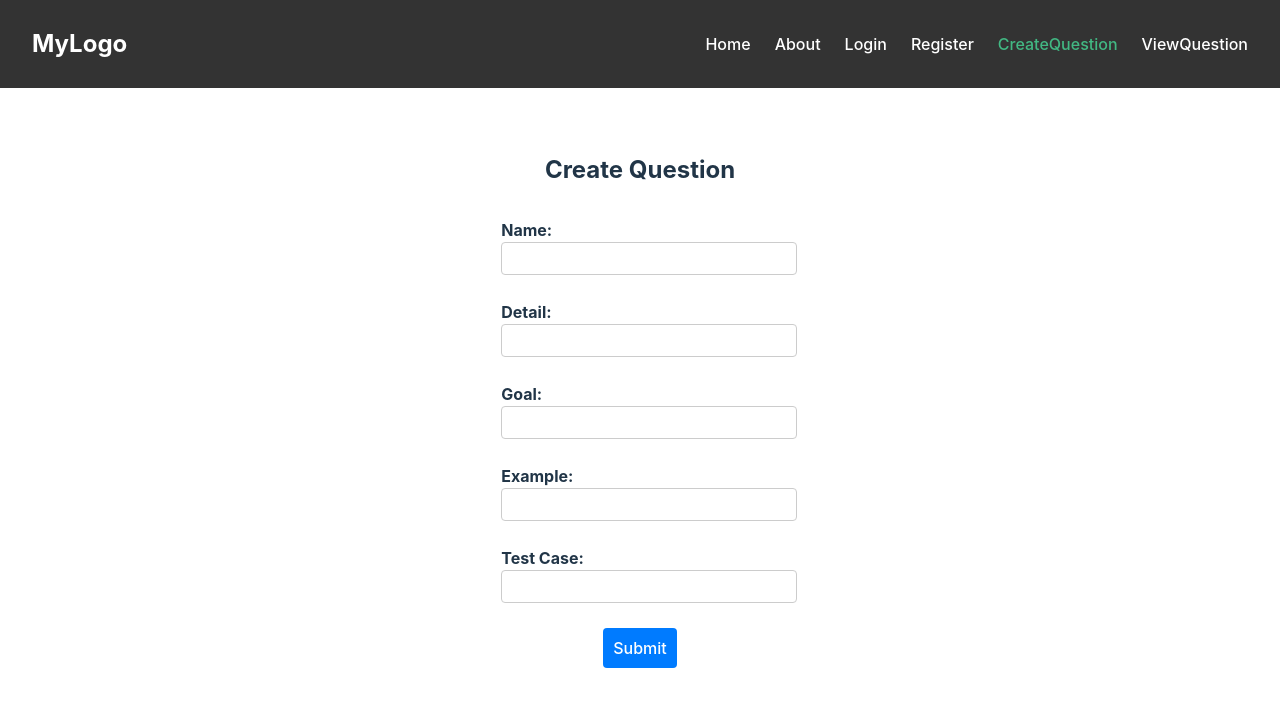
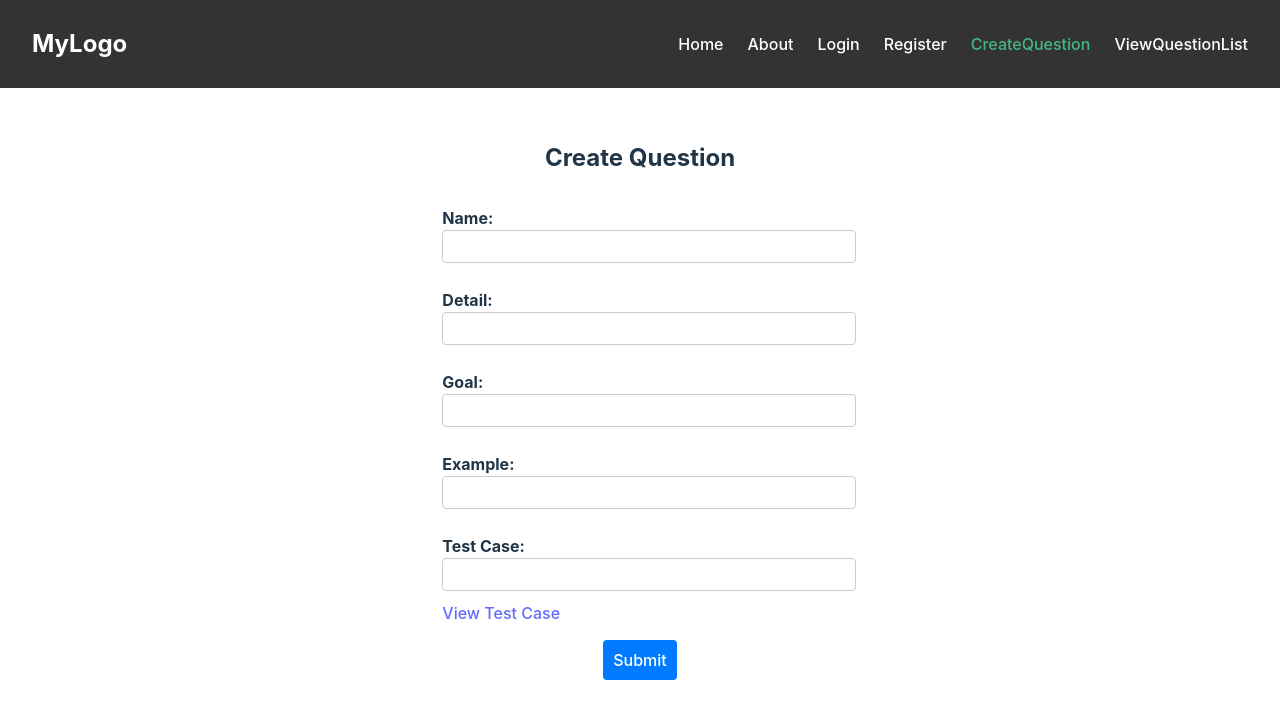
Before and after one commit to t1ww/SE65-Senior-project, a Vue app in the folder frontend/SE65-SENIOR-PROJECT/: page /create-question in a window 1280 px wide. Shown: the top 718 px of the page. Built offline with nearby package versions, Linux system fonts and the light colour scheme.

Commit message:
updated create question

```diff
--- a/frontend/SE65-SENIOR-PROJECT/src/pages/CreateQuestion.vue
+++ b/frontend/SE65-SENIOR-PROJECT/src/pages/CreateQuestion.vue
@@ -1,6 +1,9 @@
 <script setup lang="ts">
 import { ref } from 'vue';
+import { useRouter } from 'vue-router';
 
+
+const router = useRouter();
 const name = ref('');
 const detail = ref('');
 const goal = ref('');
@@ -39,6 +42,7 @@ const submitQuestion = () => {
             <div class="input-group">
                 <label for="testCase">Test Case:</label>
                 <input id="testCase" v-model="testCase" required />
+                <router-link to="/view-question">View Test Case</router-link>
             </div>
 
             <button type="submit">Submit</button>
--- a/frontend/SE65-SENIOR-PROJECT/src/pages/ViewQuestion.vue
+++ b/frontend/SE65-SENIOR-PROJECT/src/pages/ViewQuestion.vue
@@ -2,6 +2,7 @@
 </script>
 
 <template>
+    <h2>hi</h2>
 </template>
 
 <style scoped>
--- a/frontend/SE65-SENIOR-PROJECT/src/pages/ViewQuestionsList.vue
+++ b/frontend/SE65-SENIOR-PROJECT/src/pages/ViewQuestionsList.vue
@@ -2,6 +2,7 @@
 </script>
 
 <template>
+    <h2>hi</h2>
 </template>
 
 <style scoped>
--- a/frontend/SE65-SENIOR-PROJECT/src/router.ts
+++ b/frontend/SE65-SENIOR-PROJECT/src/router.ts
@@ -14,7 +14,7 @@ const routes = [
   { name: 'Register', path: '/register', component: Register },
   { name: 'CreateQuestion', path: '/create-question', component: CreateQuestion },
   { name: 'ViewQuestion', path: '/view-question', component: ViewQuestion },
-  { name: 'ViewQuestion', path: '/view-question-list', component: ViewQuestionsList },
+  { name: 'ViewQuestionList', path: '/view-question-list', component: ViewQuestionsList },
 ];
 
 const router = createRouter({
```
Lines whose indentation alone changed are shown as unchanged.
